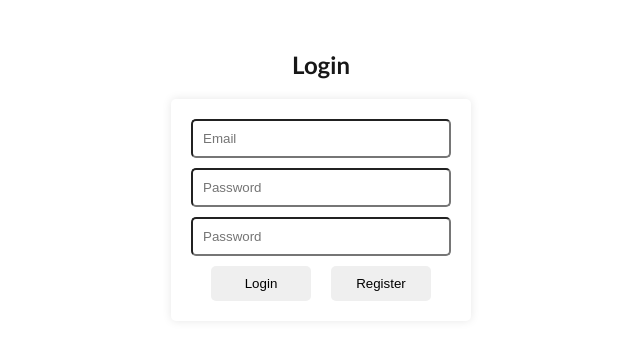
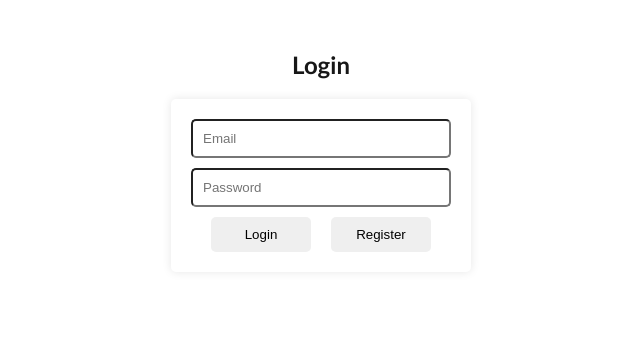
Before and after one commit to ZephyrIO/Cinema-EBooking-System, a Next.js app: page /login in a window 1280 px wide. Shown: the top 340 px of the page, without its empty margins (319-959 px from the left). Built offline with nearby package versions, Linux system fonts and the light colour scheme.

Commit message:
removed double password box

```diff
--- a/src/app/components/Login.js
+++ b/src/app/components/Login.js
@@ -15,11 +15,6 @@ export default function Login () {
                     name="password"
                     placeholder="Password"
                 />
-                <input
-                    type="password"
-                    name="password"
-                    placeholder="Password"
-                />
                 <div className="button-group">
                     <button type="submit" className="login">Login</button>
                     <button type="button" className="register">Register</button>
```
